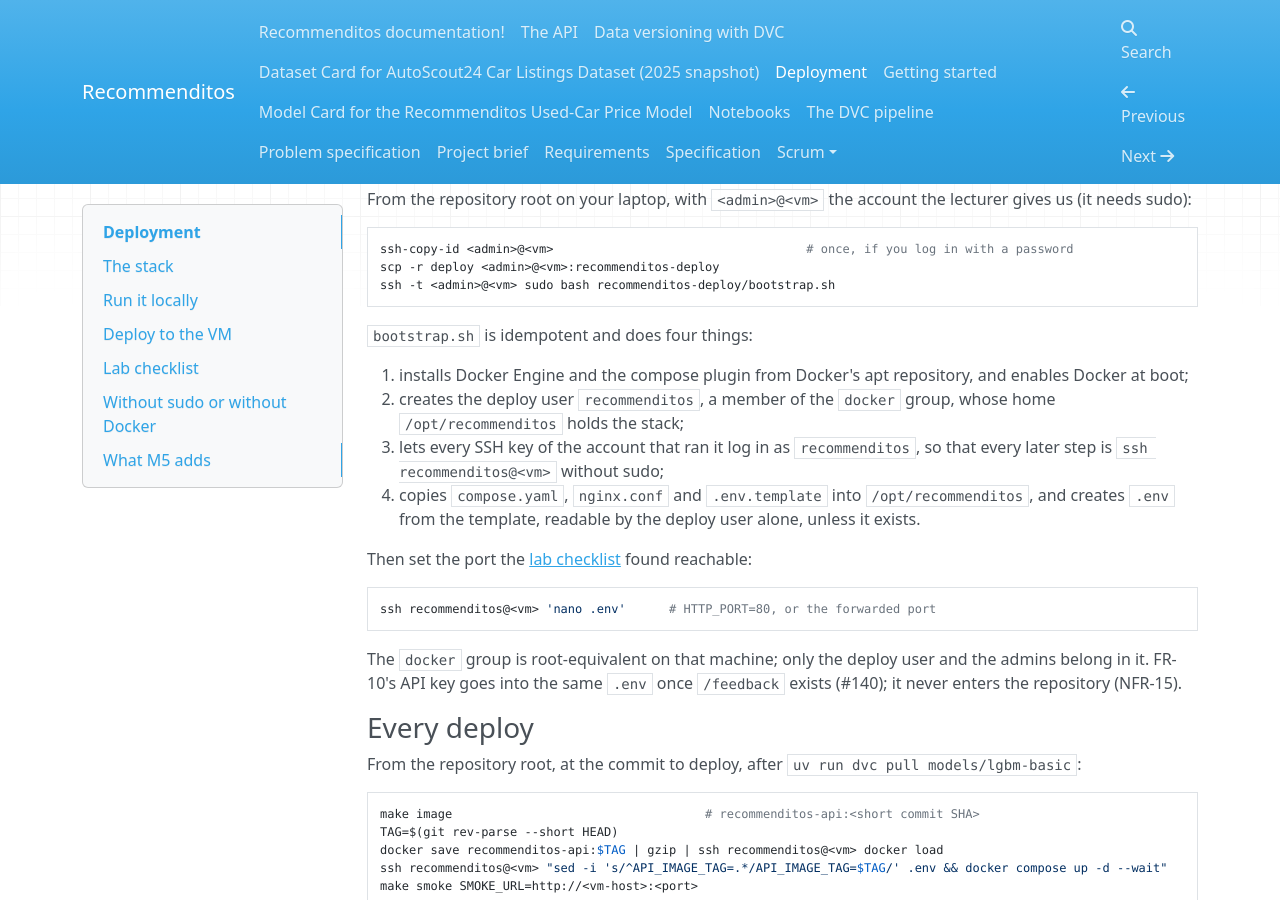
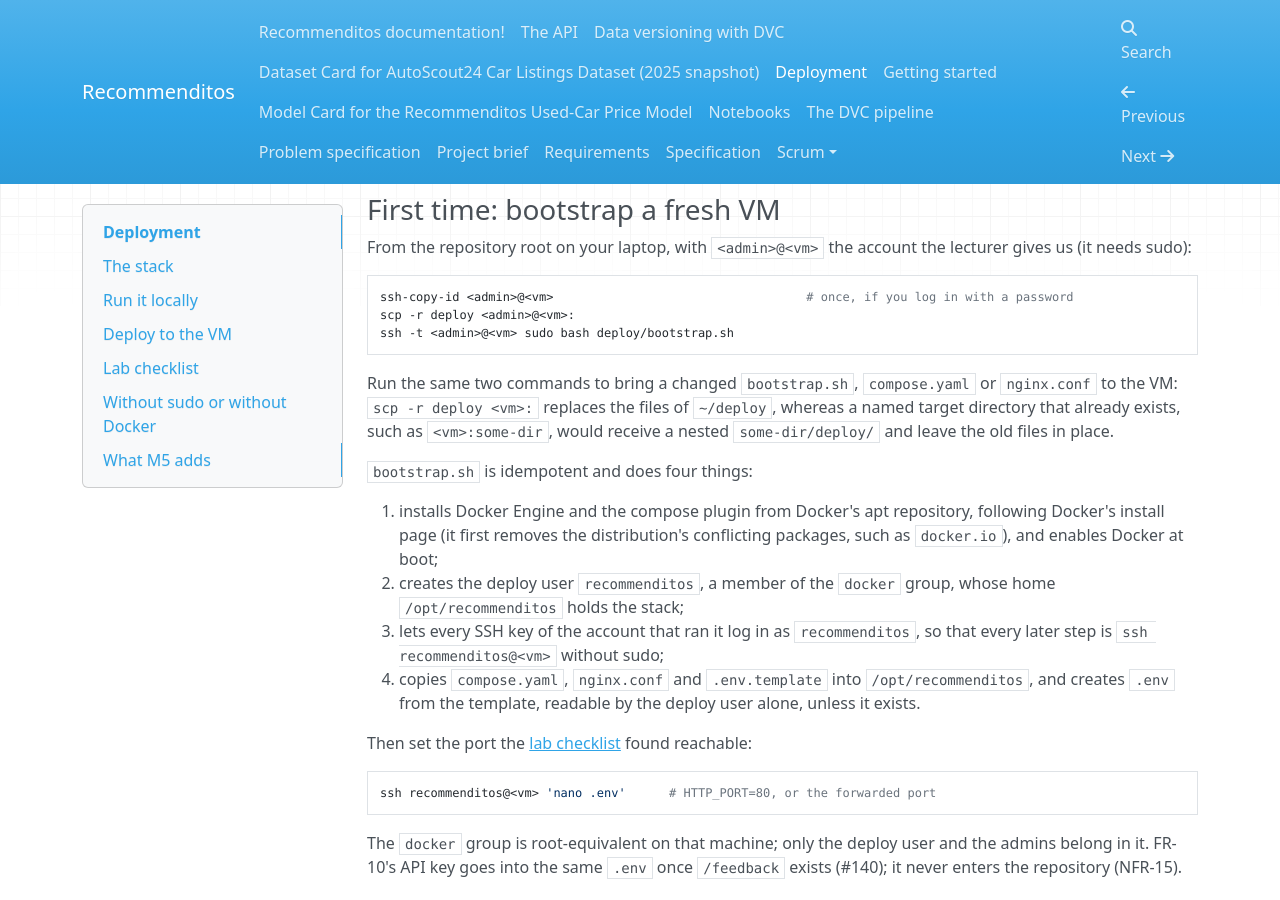
Before and after one commit to mlops-2627q1-mds-upc/MLOPS_Recommenditos, an MkDocs documentation site: the page built from docs/docs/deployment.md, in a window 1280 px wide and 900 px high, scrolled down 2346 px. Built offline with MkDocs 1.6.1, drawn with Linux system fonts in a browser that asks for light colours; nearby versions of some CDN libraries; some of the changed text lies outside the part shown.

Commit message:
fix: copy deploy/ the same way on every run, follow Docker's current install steps, and test the HSTS check

````diff
--- a/docs/docs/deployment.md
+++ b/docs/docs/deployment.md
@@ -36,6 +36,7 @@
   The API runs as the unprivileged user 10001, and the image's `HEALTHCHECK` asks `/health` with Python's `urllib`, so the image needs no curl.
 - **Compose** publishes only the proxy's port.
   The proxy starts once the API's healthcheck passes, and both containers restart on their own after a crash and after a reboot of the VM (`restart: unless-stopped`, NFR-05).
+  A hung API, one whose process lives on but stops answering, is only marked unhealthy: Docker's restart policy acts when the process exits, so in M4 nothing restarts it automatically; doing so is an M5 item ([What M5 adds](#what-m5-adds)).
 - **nginx** refuses `/feedback` and `/metrics`, versioned or not, with a 403 (FR-10, EDN-13).
   The replay job and Prometheus reach those endpoints at `api:8000` inside the Compose network, never through the proxy.
   nginx matches the normalised path, so `//feedback`, `/v1/./feedback` and percent-encoded spellings are refused too.
@@ -87,13 +88,15 @@
 
 ```bash
 ssh-copy-id <admin>@<vm>                                   # once, if you log in with a password
-scp -r deploy <admin>@<vm>:recommenditos-deploy
-ssh -t <admin>@<vm> sudo bash recommenditos-deploy/bootstrap.sh
+scp -r deploy <admin>@<vm>:
+ssh -t <admin>@<vm> sudo bash deploy/bootstrap.sh
 ```
+
+Run the same two commands to bring a changed `bootstrap.sh`, `compose.yaml` or `nginx.conf` to the VM: `scp -r deploy <vm>:` replaces the files of `~/deploy`, whereas a named target directory that already exists, such as `<vm>:some-dir`, would receive a nested `some-dir/deploy/` and leave the old files in place.
 
 `bootstrap.sh` is idempotent and does four things:
 
-1. installs Docker Engine and the compose plugin from Docker's apt repository, and enables Docker at boot;
+1. installs Docker Engine and the compose plugin from Docker's apt repository, following Docker's install page (it first removes the distribution's conflicting packages, such as `docker.io`), and enables Docker at boot;
 2. creates the deploy user `recommenditos`, a member of the `docker` group, whose home `/opt/recommenditos` holds the stack;
 3. lets every SSH key of the account that ran it log in as `recommenditos`, so that every later step is `ssh recommenditos@<vm>` without sudo;
 4. copies `compose.yaml`, `nginx.conf` and `.env.template` into `/opt/recommenditos`, and creates `.env` from the template, readable by the deploy user alone, unless it exists.
@@ -182,7 +185,7 @@
 ## Without sudo or without Docker
 
 `bootstrap.sh` needs root for all four of its steps.
-If Docker is already installed and our account is in the `docker` group, none of them is needed: copy `compose.yaml`, `nginx.conf` and `.env` into a directory of our own and deploy as above, under our account.
+If Docker is already installed and our account is in the `docker` group, none of them is needed: copy `compose.yaml` and `nginx.conf` into a directory of our own, copy `.env.template` there as `.env` and fill it in, and deploy as above, under our account.
 If Docker is installed and we are not in the group, we ask the lecturer to add us; rootless Docker would also work, but it needs the `uidmap` package and subordinate IDs that only an admin can provide, and it cannot publish a port below 1024, so `HTTP_PORT` would move to 8080 or above.
 If there is no Docker and no sudo, the fallback is the course demo's recipe in our home directory: uv installs Python and `uv sync --locked --no-default-groups` the runtime, the bundle is copied with `scp`, uvicorn runs on an unprivileged port under `systemd --user` or a `@reboot` cron entry, and nginx, without root, runs on an unprivileged port as well.
 That loses the image as the unit we test and deploy, so we would ask for Docker before building it.
@@ -193,3 +196,4 @@
   The steps of [Every deploy](#every-deploy) are what CD automates; `API_IMAGE_TAG` in the VM's `.env` is already the variable it sets.
 - `trivy` scans the image before it is deployed (NFR-09).
 - Hardening of the containers: a read-only root file system, dropped capabilities, `no-new-privileges` and memory limits.
+- Recovery from a hung API: a container that stays unhealthy is restarted, for example by a watchdog that restarts unhealthy containers, since Docker's restart policy covers only a process that exits.
````
Also changed, not shown: 2 other files.
